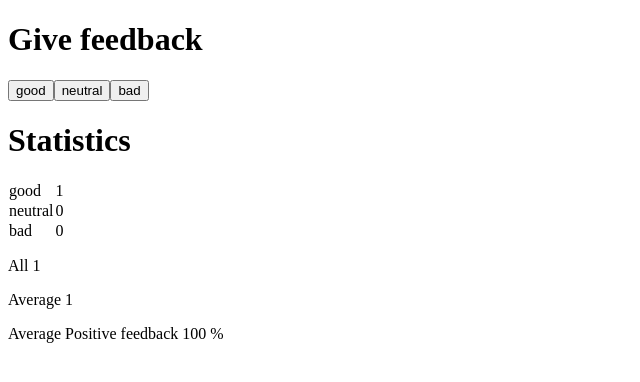
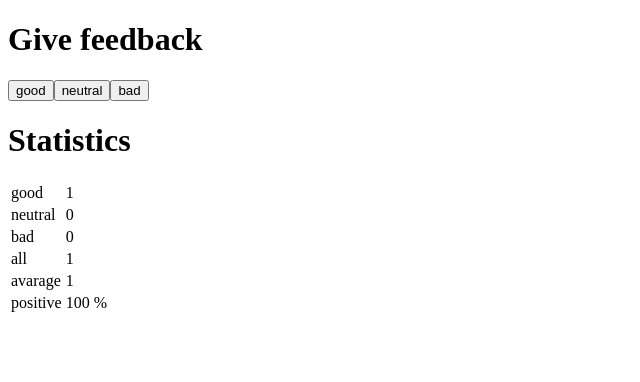
Before and after one commit to tat1roliv/fullstackOpen, a React (Create React App) app in the folder part1/unicafe/: page / in a window 1280 px wide. Both pictures are taken after a click on the button "good". Shown: the top 382 px of the page, without its empty margins (0-640 px from the left). Built offline with nearby package versions, Linux system fonts and the light colour scheme.

Commit message:
part1-1.11

```diff
--- a/part1/unicafe/src/App.js
+++ b/part1/unicafe/src/App.js
@@ -16,22 +16,23 @@ const AverageFeedback = (good, neutral, bad) => {
 }
 
 const AveragePositiveFeedback = (good, neutral, bad) => {
-  return good / TotalFeedbackColected(good, neutral, bad) * 100;
+  return good / TotalFeedbackColected(good, neutral, bad) * 100 + ' %';
 }
 
 const Statistics = (props) => {
   const allClicks = props.good + props.neutral + props.bad;
   if(allClicks !== 0){
     return (
-      <div>
+      <table>
+        <tbody>
           <StatisticLine text='good' value={props.good} />
           <StatisticLine text='neutral' value={props.neutral} />
           <StatisticLine text='bad' value={props.bad} />
-
-          <p>All {TotalFeedbackColected(props.good, props.neutral, props.bad)}</p>
-          <p>Average {AverageFeedback(props.good, props.neutral, props.bad)}</p>
-          <p>Average Positive feedback {AveragePositiveFeedback(props.good, props.neutral, props.bad)} %</p>
-      </div>
+          <StatisticLine text='all' value={TotalFeedbackColected(props.good, props.neutral, props.bad)} />
+          <StatisticLine text='avarage' value={AverageFeedback(props.good, props.neutral, props.bad)} />
+          <StatisticLine text='positive' value={AveragePositiveFeedback(props.good, props.neutral, props.bad)}  />
+        </tbody>
+      </table>
     )
   } else {
     return (
```
